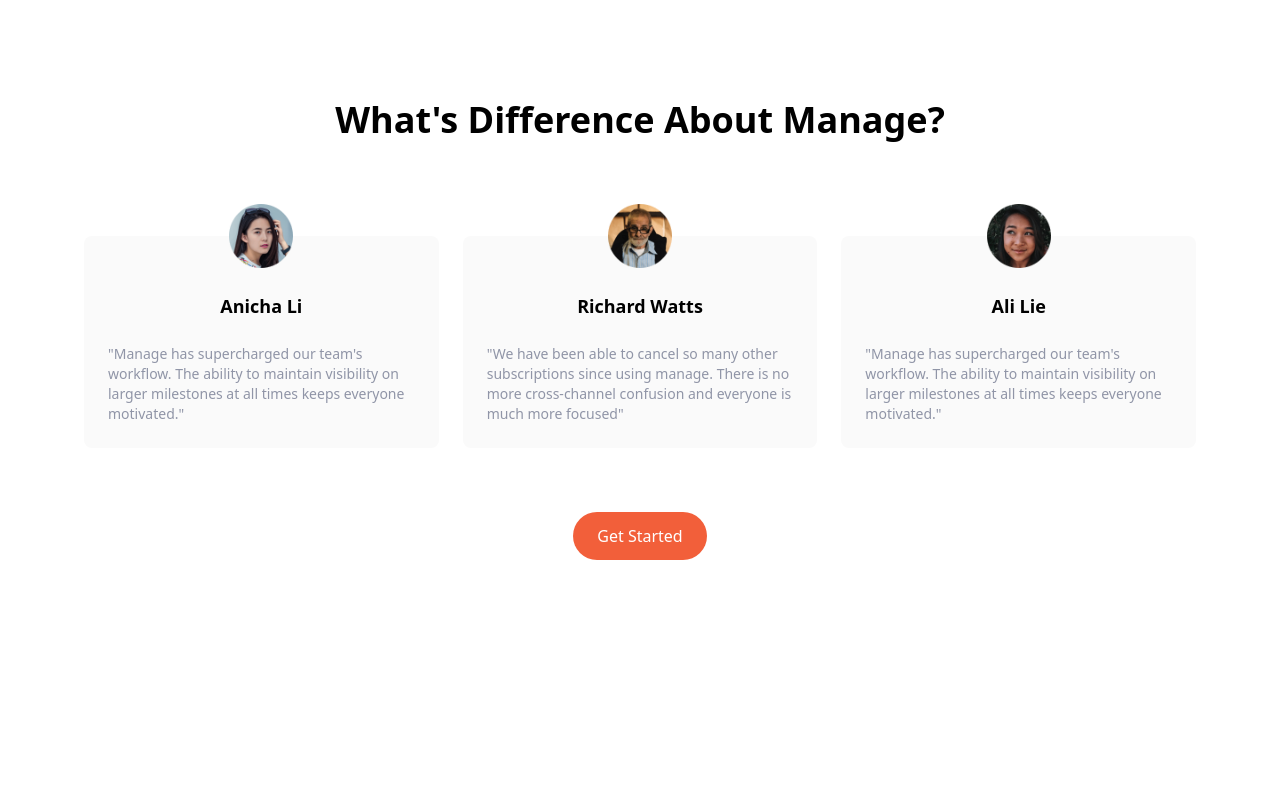
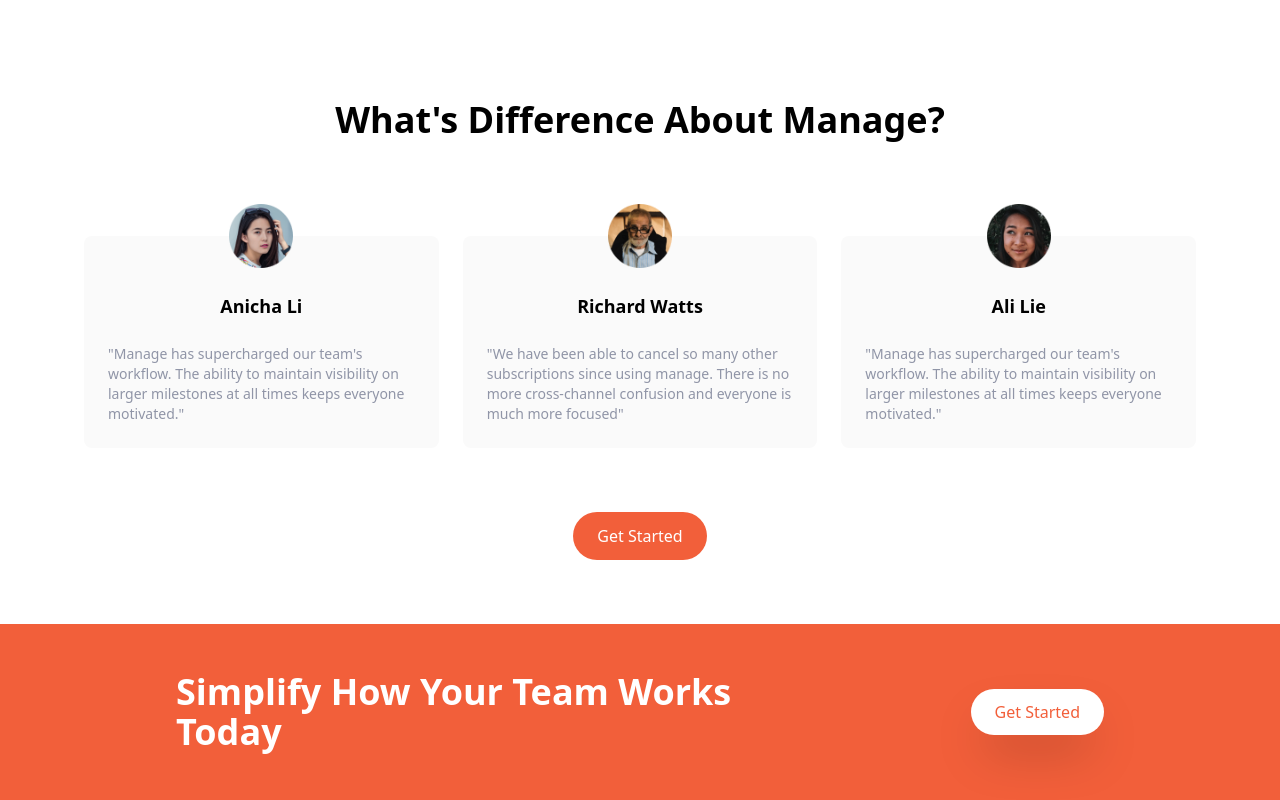
Before and after one commit to Enamtoet/Landing-Page-With-Tailwind, a website: page index.html in a window 1280 px wide. Shown: the part 1176-1976 px from the top of the page. Before the commit the page ends 1800 px from the top, so only its background shows below. Drawn offline with Linux system fonts and the light colour scheme.

Commit message:
Call To Action Section

```diff
--- a/index.html
+++ b/index.html
@@ -153,5 +153,17 @@
         </div>
     </div>
 </section>
+<!-- Call To Action Section  -->
+<section id="cta" class="bg-brightRed">
+    <!-- Flex Container  -->
+    <div class=" container flex flex-col items-center justify-between px-6 py-24 mx-auto space-y-12 md:py-12 md:space-y-0 md:flex-row ">
+        <!-- Heading  -->
+        <h2 class="text-5xl font-bold leading-tight text-center text-white md:text-4xl md:max-w-xl md:text-left">Simplify How Your Team Works Today</h2>
+        <!-- Button  -->
+        <div>
+            <a href="#" class="px-6 py-3 text-brightRed bg-white rounded-full shadow-2xl hover:bg-gray-800">Get Started</a>
+        </div>
+    </div>
+</section>
 </body>
 </html>
```
Also changed, not shown: css/main.css.
